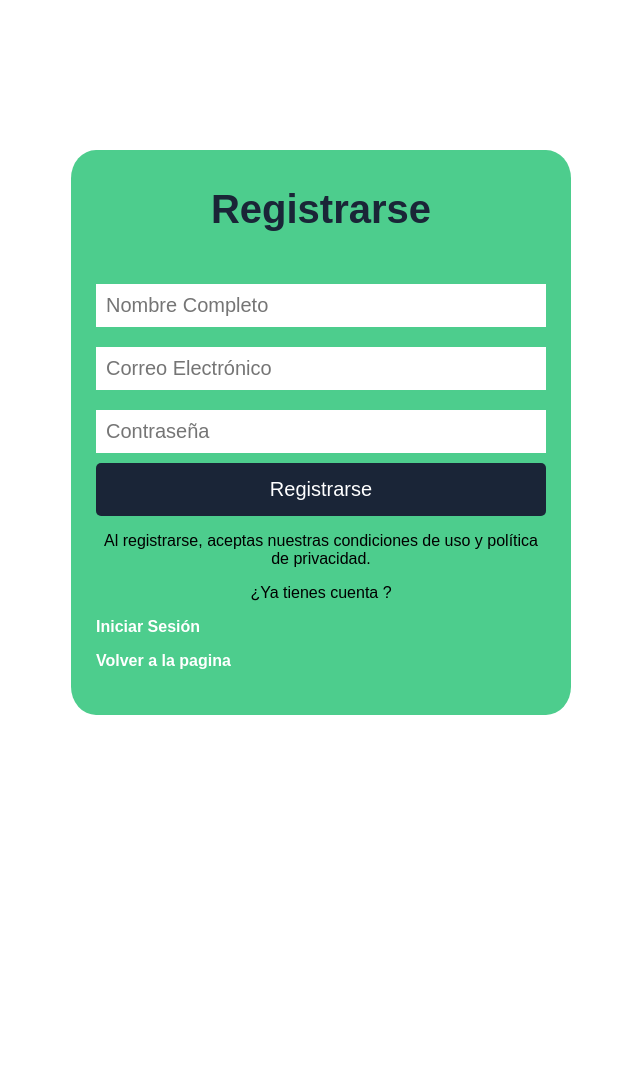
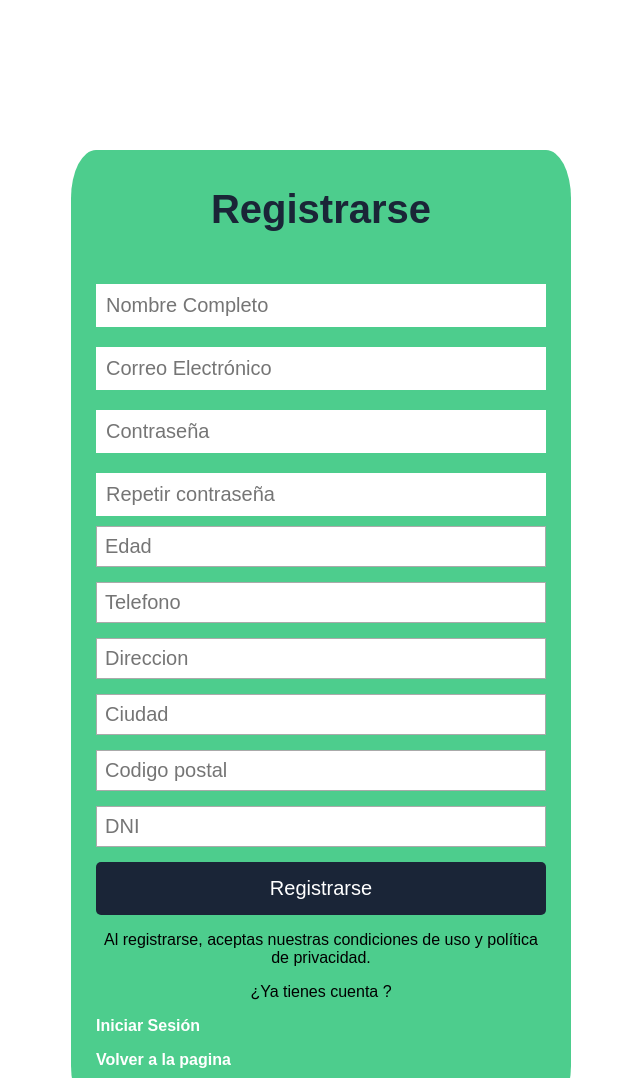
Before and after one commit to alejoorlandi/Alejo-Pagina-web-2025, a plain HTML site: page formularioRegistrar.html in a window 1280 px wide. Shown: the top 1078 px of the page, without its empty margins (319-959 px from the left). Before the commit the page ends 800 px from the top, so only its background shows below. Drawn offline with Linux system fonts and the light colour scheme.

Commit message:
validacion

```diff
--- /dev/null
+++ b/code.js
@@ -0,0 +1,87 @@
+const form = document.getElementById("registroForm");
+
+const campos = {
+  name: {
+    validar: (valor) => valor.length > 6 && valor.includes(" "),
+    error: "Debe tener más de 6 letras y al menos un espacio.",
+  },
+  email: {
+    validar: (valor) => /^[^\s@]+@[^\s@]+\.[^\s@]+$/.test(valor),
+    error: "Formato de email inválido.",
+  },
+  password: {
+    validar: (valor) => /^(?=.*[a-zA-Z])(?=.*\d).{8,}$/.test(valor),
+    error: "Debe tener al menos 8 caracteres con letras y números.",
+  },
+  repetirContrasena: {
+    validar: (valor) => valor === document.getElementById("password").value,
+    error: "Las contraseñas no coinciden.",
+  },
+  edad: {
+    validar: (valor) => Number.isInteger(Number(valor)) && Number(valor) >= 18,
+    error: "Debe ser un número entero mayor o igual a 18.",
+  },
+  telefono: {
+    validar: (valor) => /^\d{7,}$/.test(valor),
+    error: "Debe contener al menos 7 dígitos sin espacios ni símbolos.",
+  },
+  direccion: {
+    validar: (valor) =>
+      /^.{5,}$/.test(valor) &&
+      /\d/.test(valor) &&
+      /[a-zA-Z]/.test(valor) &&
+      valor.includes(" "),
+    error: "Debe tener al menos 5 caracteres con letras, números y un espacio.",
+  },
+  ciudad: {
+    validar: (valor) => valor.length >= 3,
+    error: "Debe tener al menos 3 caracteres.",
+  },
+  codigoPostal: {
+    validar: (valor) => valor.length >= 3,
+    error: "Debe tener al menos 3 caracteres.",
+  },
+  dni: {
+    validar: (valor) => /^\d{7,8}$/.test(valor),
+    error: "Debe tener 7 u 8 dígitos numéricos.",
+  },
+};
+
+for (let campo in campos) {
+  const input = document.getElementById(campo);
+  const errorDiv = document.getElementById(`error-${campo}`);
+
+  input.addEventListener("blur", () => {
+    if (!campos[campo].validar(input.value)) {
+      errorDiv.textContent = campos[campo].error;
+    }
+  });
+
+  input.addEventListener("focus", () => {
+    errorDiv.textContent = "";
+  });
+}
+
+form.addEventListener("submit", function (e) {
+  e.preventDefault();
+  let errores = [];
+  let mensajeFinal = "";
+
+  for (let campo in campos) {
+    const input = document.getElementById(campo);
+    const errorDiv = document.getElementById(`error-${campo}`);
+
+    if (!campos[campo].validar(input.value)) {
+      errores.push(`${campo}: ${campos[campo].error}`);
+      errorDiv.textContent = campos[campo].error;
+    } else {
+      mensajeFinal += `${campo}: ${input.value}\n`;
+    }
+  }
+
+  if (errores.length > 0) {
+    alert("Errores en el formulario:\n\n" + errores.join("\n"));
+  } else {
+    alert("Formulario enviado con éxito:\n\n" + mensajeFinal);
+  }
+});
--- a/formularioRegistrar.html
+++ b/formularioRegistrar.html
@@ -21,16 +21,45 @@
       <div class="Contenedor">
 
           <div class="Input-Contenedor">
-               <input type="text" placeholder="Nombre Completo " id="name">
+               <input type="text" placeholder="Nombre Completo " name="nombre"
+               class="error" id="error-nombre">
           </div>
 
                <div class="Input-Contenedor">
-                   <input type="text" placeholder="Correo Electrónico " id="email">
+                   <input type="text" placeholder="Correo Electrónico " id="email"   class="error" id="error-nombre">
                </div>
 
                <div class="Input-Contenedor">
-                   <input type="password" placeholder="Contraseña " id="password">
+                   <input type="password" placeholder="Contraseña " id="password"  class="error" id="error-contraseña">
                </div>
+                   <div class="Input-Contenedor">
+        <input type="password" id="repetirContrasena"   class="error" id="error-repetircontraseña" placeholder="Repetir contraseña" required />
+      </div>
+          <div class="input_contenedor">
+        <input type="number" id="edad"placeholder="Edad"   class="error" id="error-edad" min="0" max="120" required />
+
+      </div>
+
+      <div class="input_contenedor">
+        <input type="tel" id="telefono"  class="error" id="error-telefono" placeholder="Telefono" pattern="[0-9+\s()-]{7,15}" placeholder="Ej: +54 9 11 1234-5678" />
+      </div>
+
+      <div class="input_contenedor">
+        <input type="text" id="direccion"placeholder="Direccion"  class="error" id="error-direccion" name="direccion" />
+      </div>
+
+      <div class="input_contenedor">
+        <input type="text" id="ciudad" placeholder="Ciudad"  class="error" id="error-cuidad" />
+      </div>
+
+      <div class="input_contenedor">
+        <input type="text" id="codigopostal" placeholder="Codigo postal" pattern="\d{4,10}"  class="error" id="error-codigopostal" />
+      </div>
+
+      <div class="input_contenedor">
+        <input type="text" id="dni" placeholder="DNI" pattern="\d{6,10}"   class="error" id="error-dni"/>
+      </div>
+
 
             <input type="submit" value="Registrarse" class="button">
           <p>Al registrarse, aceptas nuestras condiciones de uso y política de privacidad.
@@ -40,6 +69,7 @@
       </div>
   </form>
 
+      <script src="code.js"></script>
 
 </body>
 </html>
--- a/style2.css
+++ b/style2.css
@@ -47,9 +47,114 @@ input[type=password] {
 
 }
 
+#edad {
+    font-size: 20px;
+    width: 100%;
+    padding: 10px;
+    border: none;
+    margin-top: 10px;
+    margin-bottom: 10px;
+    outline: none;
+    border: none;
+    /* Quita el borde */
+    outline: none;
+    /* Quita el contorno en focus */
+    padding: 8px;
+    /* Para que no quede tan pegado */
+    box-sizing: border-box;
+
+
+}
+
+
+#telefono {
+    font-size: 20px;
+    width: 100%;
+    padding: 10px;
+    border: none;
+    margin-top: 10px;
+    margin-bottom: 6px;
+    outline: none;
+    padding: 8px;
+    box-sizing: border-box;
+    margin: 0
+}
+
+#ciudad {
+    font-size: 20px;
+    width: 100%;
+    padding: 10px;
+    border: none;
+    margin-top: 10px;
+    margin-bottom: 6px;
+    outline: none;
+    padding: 8px;
+    box-sizing: border-box;
+    margin: 0
+}
+
+#codigopostal {
+    font-size: 20px;
+    width: 100%;
+    padding: 10px;
+    border: none;
+    margin-top: 10px;
+    margin-bottom: 6px;
+    outline: none;
+    padding: 8px;
+    box-sizing: border-box;
+    margin: 0
+}
+
+#dni {
+    font-size: 20px;
+    width: 100%;
+    padding: 10px;
+    border: none;
+    margin-top: 10px;
+    margin-bottom: 6px;
+    outline: none;
+    padding: 8px;
+    box-sizing: border-box;
+    margin: 0
+}
+
+#edad {
+    font-size: 20px;
+    width: 100%;
+    padding: 10px;
+    border: none;
+    margin-top: 12px;
+    margin-bottom: 6px;
+    outline: none;
+    padding: 8px;
+    box-sizing: border-box;
+    margin: 0
+}
+
+#direccion {
+    font-size: 20px;
+    width: 100%;
+    padding: 10px;
+    border: none;
+    margin-top: 12px;
+    margin-bottom: 6px;
+    outline: none;
+    padding: 8px;
+    box-sizing: border-box;
+    margin: 0
+}
+
+
+
+label {
+    display: none;
+}
+
 .input_contenedor {
     margin-bottom: 15px;
     border: 1px solid #aaa;
+
 
 }
 
@@ -95,6 +200,11 @@ p {
     color: rgb(2, 92, 17);
 }
 
+label {
+    margin-bottom: 0.3rem;
+    font-weight: bold;
+}
+
 @media (min-width:768px) {
     .Formulario {
         margin: auto;
```
Also changed, not shown: formulario.html (+1 -0 lines), index.html (+1 -0 lines).
